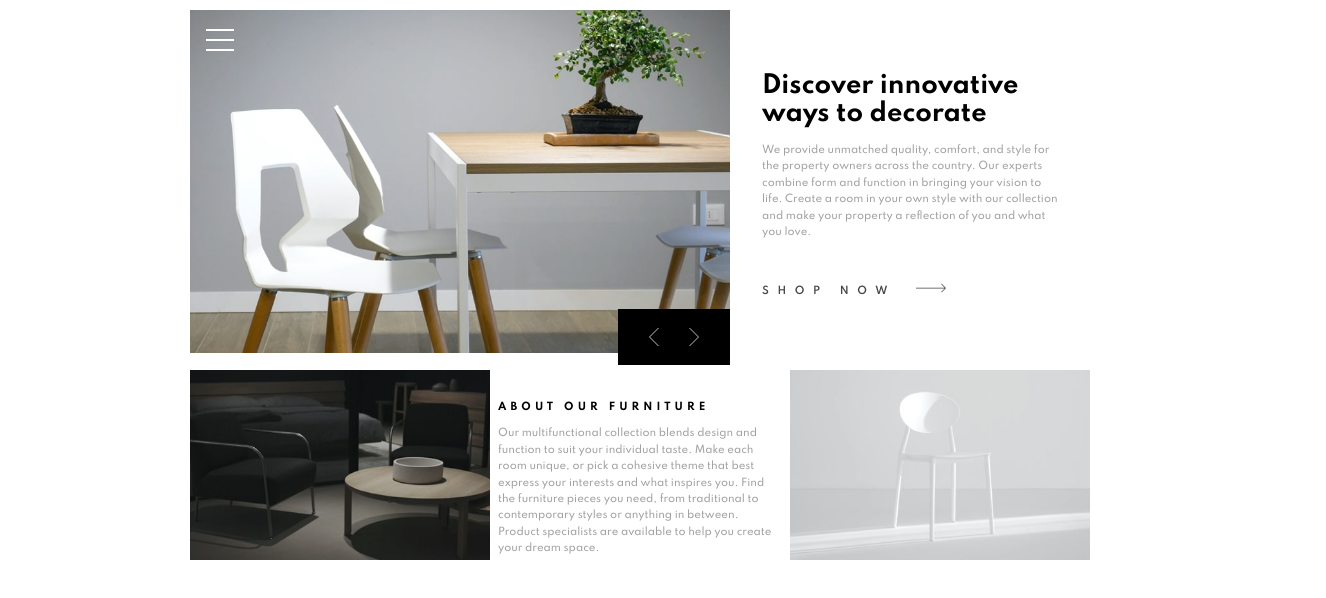
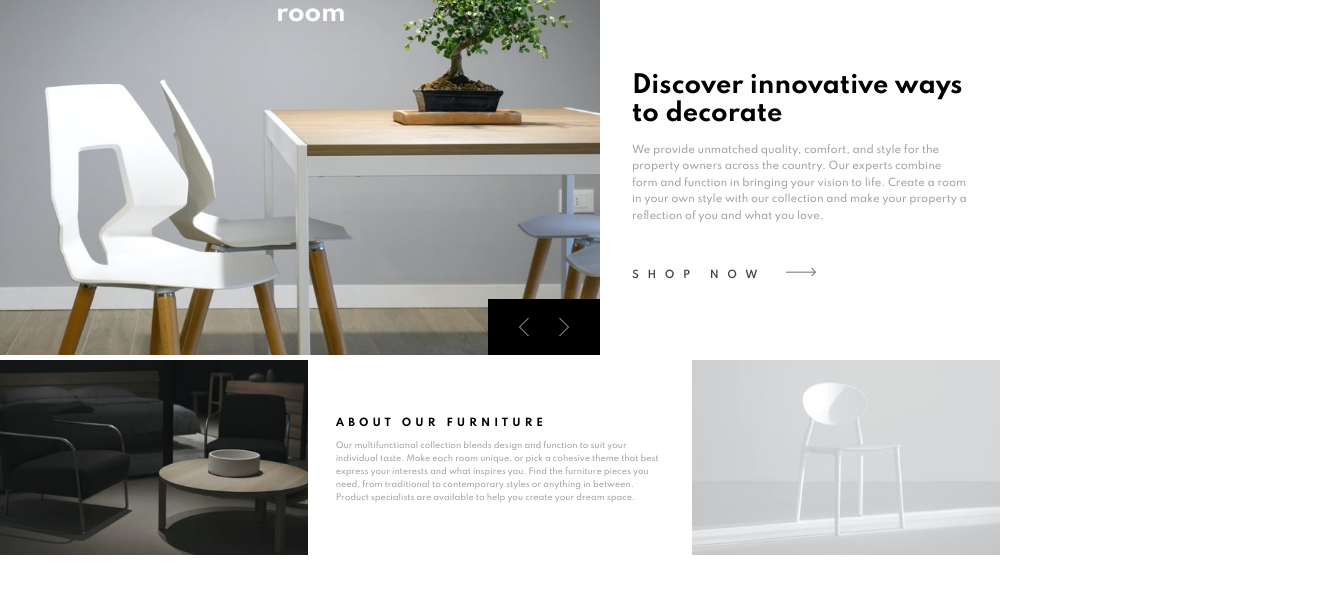
Before and after one commit to fughesi/room-homepage, a React (Create React App) app: page / in a window 1280 px wide. Shown: the top 598 px of the page, 1326 px wide, since content can reach past the window. Built offline with nearby package versions, Linux system fonts and the light colour scheme.

Commit message:
leaving for work

```diff
--- a/src/App.css
+++ b/src/App.css
@@ -37,36 +37,26 @@
 body {
   margin: 0;
   font-family: "Spartan", sans-serif;
-
-  /* background-color: gray; */
 }
 
 #appWrap {
   display: grid;
   position: relative;
-  grid-template: 10px auto auto auto 10px / calc(50vw - 187.5px) 375px auto;
+  grid-template: auto auto auto / calc(50vw - 187.5px) 375px auto;
 
   grid-template-areas:
-    ". . ."
     ". a ."
     ". b ."
-    ". c ."
-    ". . .";
+    ". c .";
 }
 
 @media (min-width: 375px) {
   #appWrap {
-    grid-template: 10px auto auto  / auto 900px auto;
-gap: 0;
+    grid-template: 10px auto auto /  1000px ;
+    gap: 0;
     grid-template-areas:
-      ". . ."
-      ". a ."
-      ". b ."
-      ". c ."
-      ". . .";
+      " a "
+      " b "
+      " c " ;
   }
 }
-
-/* - Mobile: 375px
-- Desktop: 1440px
-*/
--- a/src/App.js
+++ b/src/App.js
@@ -7,7 +7,7 @@ import "./App.css";
 function App() {
   return (
     <div id="appWrap">
-      <Navbar />
+      {/* <Navbar /> */}
       <TopRow />
       <BottomRow />
     </div>
--- a/src/components/BottomRow/BottomRow.css
+++ b/src/components/BottomRow/BottomRow.css
@@ -6,11 +6,6 @@
   flex-direction: column;
 
   width: 375px;
-}
-
-#leftPic {
-  /* background-image: url("../../images/image-about-dark.jpg"); */
-  /* height: 200px; */
 }
 
 #bottomText {
@@ -33,28 +28,26 @@
   color: var(--darkGray);
 }
 
-#rightPic {
-  /* background-image: url("../../images/image-about-dark.jpg"); */
-  /* height: 200px; */
-}
-
 @media (min-width: 375px) {
+  #bottomContainer {
+    width: 100%;
+    display: grid;
+    grid-template: 1fr / 1fr 1.25fr 1fr;
+    place-items: center;
+  }
   #bottomText {
-    padding: .5em;
+    padding: 1.75em;
   }
   #bottomText h3 {
     font-size: var(--sub4);
   }
   #bottomText p {
-font-size: var(--sub4);
-  }
-  #bottomContainer {
-    width: 100%;
-    display: grid;
-    grid-template: 1fr / repeat(3, 1fr);
+    font-size: 0.5rem;
   }
   #leftPic,
   #rightPic {
     width: 100%;
+    align-self: flex-end;
+    object-fit: cover;
   }
 }
--- a/src/components/BottomRow/BottomRow.js
+++ b/src/components/BottomRow/BottomRow.js
@@ -6,7 +6,13 @@ import RightPic from "../../images/image-about-light.jpg";
 export default function BottomRow() {
   return (
     <main id="bottomContainer">
-      <img src={LeftPic} alt="left pic" id="leftPic" />
+      <img
+        src={LeftPic}
+        alt="left pic"
+        id="leftPic"
+        height="100%"
+        width="100%"
+      />
       {/* <div >
       </div> */}
       <div id="bottomText">
@@ -20,7 +26,13 @@ export default function BottomRow() {
           dream space.
         </p>
       </div>
-      <img src={RightPic} alt="right pic" id="rightPic" />
+      <img
+        src={RightPic}
+        alt="right pic"
+        id="rightPic"
+        height="100%"
+        width="100%"
+      />
       {/* <div >
       </div> */}
     </main>
--- a/src/components/Navbar/Navbar.css
+++ b/src/components/Navbar/Navbar.css
@@ -114,3 +114,16 @@
   display: block;
   transition: all 250ms ease;
 }
+
+@media (min-width: 375px) {
+  #navBar {
+    background-color: rgba(0, 0, 0, 0);
+  }
+  #navBar li a {
+    color: var(--white);
+  }
+  #navMenu {
+    display: block;
+    position: absolute;
+  }
+}
--- a/src/components/TopRow/TopRow.css
+++ b/src/components/TopRow/TopRow.css
@@ -8,11 +8,23 @@
   width: 100%;
   position: relative;
 }
-#mainPhoto img {
+#mainPhoto {
+  position: relative;
+}
+#mainPhoto #photoDiv {
   display: inline-block;
-  overflow: hidden;
   width: 100%;
   width: minmax(100%, 375px);
+  object-fit: cover;
+}
+#mainPhoto::after {
+  position: absolute;
+  content: "room";
+  top: 25px;
+  left: calc(50% - var(--0));
+  color: var(--white);
+  font-size: var(--0);
+  font-weight: var(--bold);
 }
 
 #arrowButtons {
@@ -80,16 +92,19 @@
 
 @media (min-width: 375px) {
   #topContainer {
+    position: relative;
     display: grid;
-    grid-template: 360px / 1.5fr 1fr;
+    grid-template: 350px / 1.5fr 1fr;
     grid-template-areas: "x y";
   }
   #topPhotoContainer {
     grid-area: x;
+    align-self: end;
   }
   #descriptiveText {
     grid-area: y;
     height: 75%;
+    /* align-self: center; */
   }
   #descriptiveText h3 {
     font-size: var(--0);
@@ -97,10 +112,7 @@
   #descriptiveText p {
     font-size: var(--sub4);
   }
-  #rightPic {
-    height: 190px;
-  }
-  #mainPhoto {
-    object-fit: cover;
+  #photoDiv {
+    height: 100%;
   }
 }
--- a/src/components/TopRow/TopRow.js
+++ b/src/components/TopRow/TopRow.js
@@ -11,11 +11,11 @@ import hero3d from "../../images/desktop-image-hero-3.jpg";
 export default function TopRow() {
   return (
     <div id="topContainer">
-        {/* <Navbar /> */}
+        <Navbar />
       <section id="topPhotoContainer">
-        <div id="mainPhoto">
+        <div  id="mainPhoto">
           {(
-            <img srcSet={`${hero1m} 375w,${hero1d} 840w`} alt="hero image" />
+            <img  id="photoDiv" srcSet={`${hero1m} 375w,${hero1d} 840w`} alt="hero image" height="100%" width="100%"/>
           ) || <img src={hero1m} alt="hero image" />}
         </div>
         <div id="arrowButtons">
```
